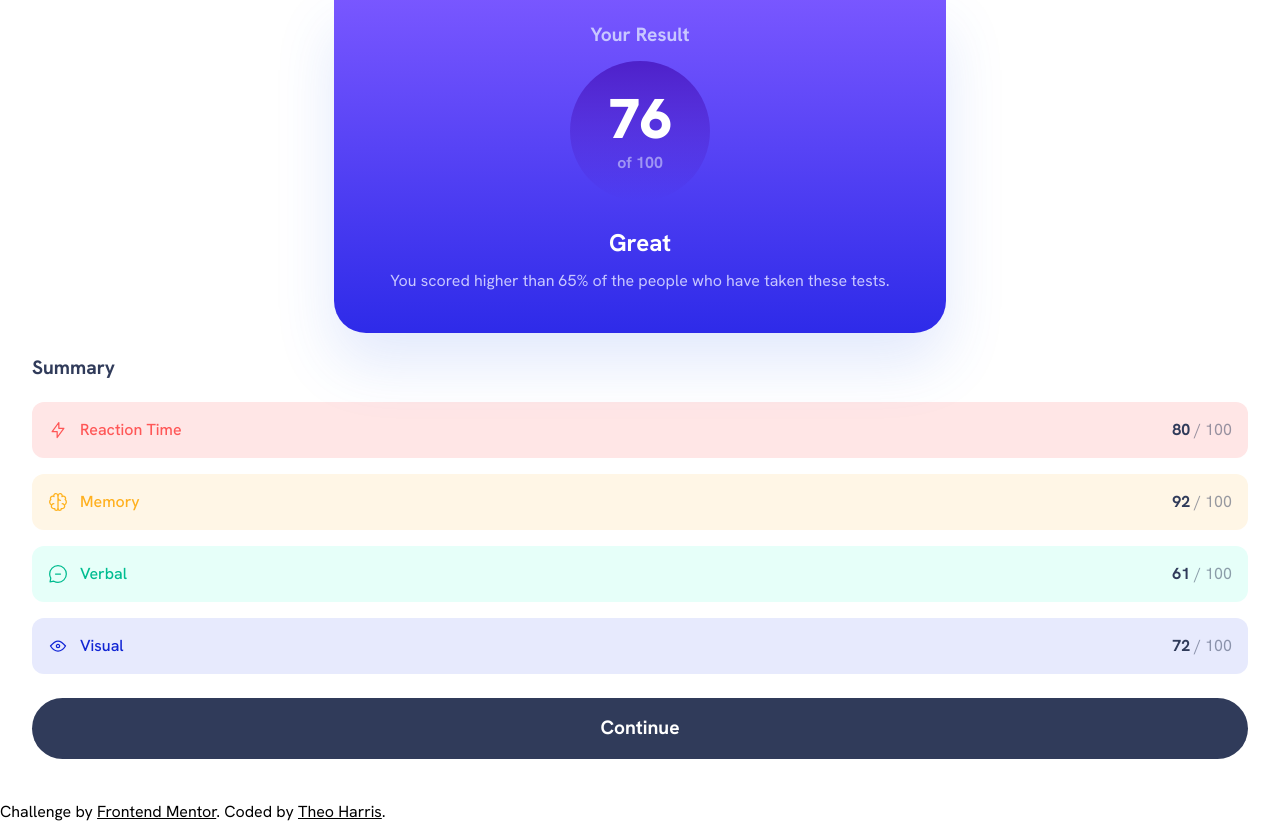
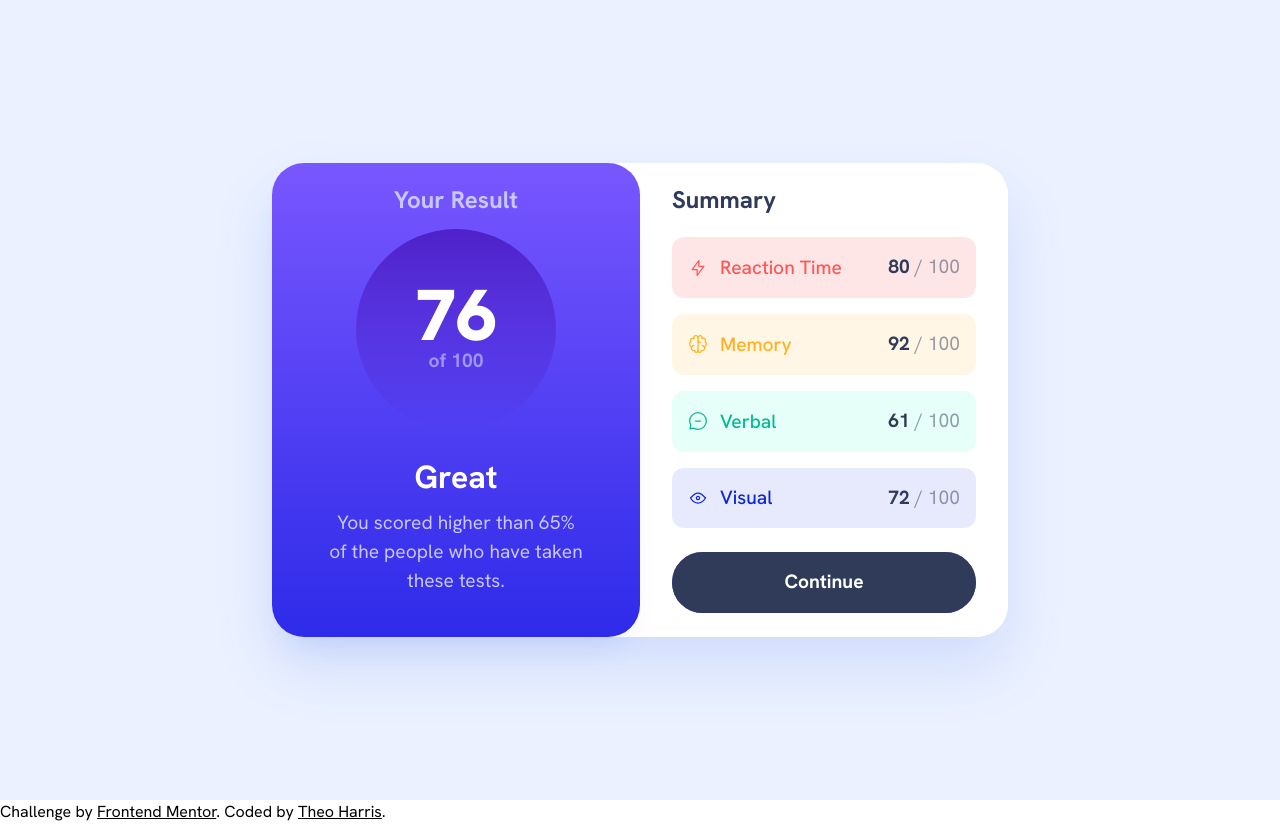
Before and after one commit to Theosaurus-Rex/results-summary-component, a plain HTML site: page index.html in a window 1280 px wide. Drawn offline with Linux system fonts and the light colour scheme.

Commit message:
style: Add styles for desktop breakpoint

```diff
--- a/index.html
+++ b/index.html
@@ -25,10 +25,13 @@
   <body>
     <main>
       <h1 class="sr-only">Test results</h1>
+      <div class="card">
         <section class="result">
           <h2 class="result__title">Your Result</h2>
           <div class="result__score-container">
-          <meter value="76" min="0" max="100" class="sr-only">76 of 100</meter>
+            <meter value="76" min="0" max="100" class="sr-only">
+              76 of 100
+            </meter>
             <p class="result__score-display">
               <span class="result__score-value">76</span>
               <span class="result__score-max">of 100</span>
@@ -81,6 +84,7 @@
           </div>
           <a class="summary__button" href="#">Continue</a>
         </section>
+      </div>
     </main>
     <footer>
       <p>
--- a/styles.css
+++ b/styles.css
@@ -59,6 +59,10 @@ p {
   border-width: 0;
 }
 
+.card {
+  background-color: var(--color-white);
+}
+
 .result {
   background: linear-gradient(
     var(--color-light-slate-blue),
@@ -73,8 +77,9 @@ p {
   padding-right: 56px;
   border-bottom-right-radius: 32px;
   border-bottom-left-radius: 32px;
-  box-shadow: 0 30px 60px 0 rgba(61, 108, 236, 0.15);
-  z-index: 1;
+  box-shadow: 0 20px 30px -15px rgba(61, 108, 236, 0.15);
+  position: relative;
+  z-index: 2;
 }
 
 .result__title {
@@ -138,6 +143,7 @@ p {
   width: 100%;
   box-sizing: border-box;
   padding: 24px 32px;
+  z-index: 1;
 }
 
 .summary__sections {
@@ -203,7 +209,13 @@ p {
 }
 
 .summary__button {
-  background-color: var(--color-dark-gray-blue);
+  background-image: linear-gradient(
+    var(--color-light-slate-blue),
+    var(--color-light-royal-blue)
+  );
+  position: relative;
+  z-index: 1;
+  transition: background-image 0.3s ease;
   color: var(--color-white);
   font-size: 1.2rem;
   font-weight: 700;
@@ -215,3 +227,84 @@ p {
   justify-content: center;
   align-items: center;
 }
+
+/* Need to use pseudo-elements to create the gradient effect on the button and have it transition smoothly on hover. The gradient effect should be visible only when the button is hovered. */
+.summary__button::before {
+  content: "";
+  position: absolute;
+  top: 0;
+  left: 0;
+  right: 0;
+  bottom: 0;
+  background-color: var(--color-dark-gray-blue);
+  border-radius: inherit;
+  z-index: -1;
+  transition: opacity 0.3s ease;
+}
+
+.summary__button:hover::before {
+  opacity: 0;
+}
+
+@media screen and (min-width: 768px) {
+  main {
+    background-color: var(--color-pale-blue);
+    align-items: center;
+    justify-content: center;
+  }
+
+  .card {
+    display: grid;
+    grid-template-columns: 1fr 1fr;
+    max-width: 736px;
+    box-shadow: 0 30px 60px 0 rgba(61, 108, 236, 0.15);
+    border-radius: 32px;
+  }
+
+  .result {
+    border-radius: 32px;
+    z-index: 2;
+  }
+
+  .result__title {
+    font-size: 1.5rem;
+  }
+
+  .result__score-container {
+    height: 200px;
+    width: 200px;
+  }
+
+  .result__score-value {
+    font-size: 4.5rem;
+  }
+
+  .result__score-max {
+    font-size: 1.2rem;
+  }
+
+  .result__grade {
+    font-size: 2rem;
+  }
+
+  .result__description {
+    font-size: 1.2rem;
+  }
+
+  .summary {
+    border-top-right-radius: 32px;
+    border-bottom-right-radius: 32px;
+  }
+
+  .summary__title {
+    font-size: 1.5rem;
+  }
+
+  .summary__section-title {
+    font-size: 1.2rem;
+  }
+
+  .summary__section-score {
+    font-size: 1.2rem;
+  }
+}
```
Lines whose indentation alone changed are shown as unchanged.
